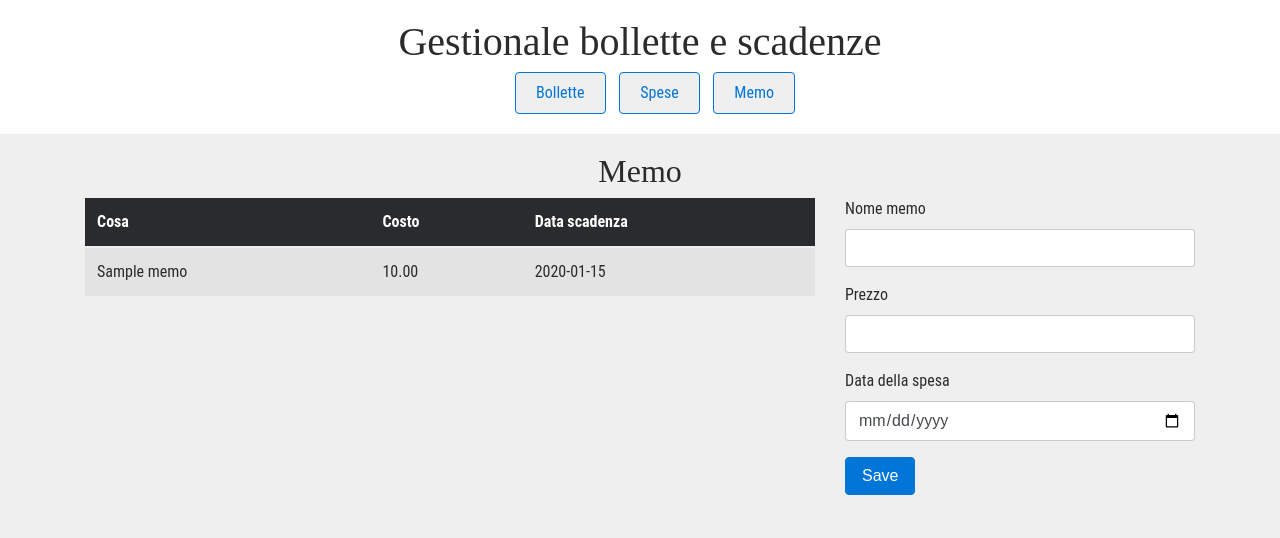
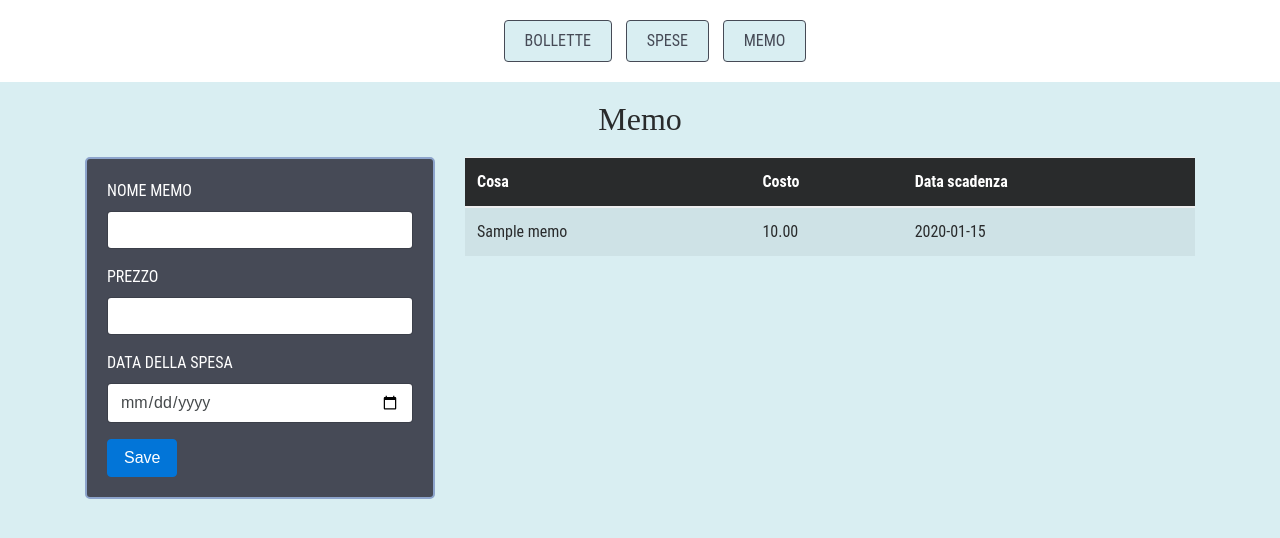
Before and after one commit to protoroto/house-managment, a Django app: page /memo/ in a window 1280 px wide. Shown: the top 538 px of the page. Run offline with Django 3.2, Linux system fonts and the light colour scheme; tables that the repository leaves empty hold one stand-in row (values such as "Sample post"); some libraries are stand-ins or nearby versions.

Commit message:
Fix styles and templates

```diff
--- a/deadlines/static/styles.css
+++ b/deadlines/static/styles.css
@@ -1 +1 @@
-body{font-family:'Roboto Condensed', sans-serif;background:#efefef}h1,h2,h3,h4,h5,h6{font-family:'Montserrat', serif}h2{text-align:center}header{padding:20px;margin-bottom:20px;background:white}.main-menu{text-align:center;list-style:none;margin-bottom:0}.main-menu--item{display:inline-block;margin-right:10px}.main-menu--item a{color:#0275d8;text-decoration:none;background:#efefef;padding:10px 20px}.main-menu--item:hover a{background:#0275d8;color:white}
+body{font-family:'Roboto Condensed', sans-serif;background:#d9eef2}h1,h2,h3,h4,h5,h6{font-family:'Montserrat', serif}h1,h2{margin-bottom:20px}h2{text-align:center}header{padding:20px;margin-bottom:20px;background:#fff}.main-menu{text-align:center;list-style:none;margin-bottom:0}.main-menu--item{display:inline-block;margin-right:10px;text-transform:uppercase}.main-menu--item a{color:#464a56;border-color:#464a56;text-decoration:none;background:#d9eef2;padding:10px 20px}.main-menu--item:hover a{background:#8da4cc;color:#fff}.add-form{padding:20px;background:#464a56;color:#fff;border-radius:5px;border:2px solid #8da4cc;text-transform:uppercase}.help-block{background:#c55151;display:block;border-radius:0 0 5px 5px;padding:5px 15px 5px;color:#fff;margin-top:-2px}
--- a/house_management/templates/base.html
+++ b/house_management/templates/base.html
@@ -15,9 +15,6 @@
         <header>
             <div class="container">
                 <div class="row">
-                    <div class="col-sm-12">
-                        <h1 class="text-center">Gestionale bollette e scadenze<h1>
-                    </div>
                     <div class="col-sm-12">
                         <ul class="main-menu">
                             <li class="main-menu--item"><a class="btn btn-primary" href="{% url 'bills' %}">Bollette</a></li>
--- a/house_management/templates/deadlines/memo.html
+++ b/house_management/templates/deadlines/memo.html
@@ -8,6 +8,13 @@
 <div class="row">
 	<div class="col-sm-12">
 		<h2>Memo</h2>
+	</div>
+	<div class="col-sm-4">
+		<form class="add-form" action="" method="post">
+		    {% csrf_token %}
+		    {% render_form serializer template_pack='rest_framework/vertical' %}
+		    <button type="submit" class="btn btn-primary">Save</button>
+		</form>
 	</div>
 	<div class="col-sm-8">
 		<table class="table table-hover table-striped">
@@ -33,12 +40,5 @@
 			</tbody>
 		</table>
 	</div>
-	<div class="col-sm-4">
-		<form action="" method="post">
-		    {% csrf_token %}
-		    {% render_form serializer template_pack='rest_framework/vertical' %}
-		    <button type="submit" class="btn btn-primary">Save</button>
-		</form>
-	</div>
 </div>
 {% endblock %}
--- a/styles/styles.scss
+++ b/styles/styles.scss
@@ -1,10 +1,25 @@
+$blue-light: #d9eef2;
+$blue: #8da4cc;
+$blue-dark: #464a56;
+$white: #ffffff;
+$red: #c55151;
+$yellow: #d6c944;
+
+$gutter: 20px;
+
+
 body {
     font-family: 'Roboto Condensed', sans-serif;
-    background: #efefef;
+    background: $blue-light;
 }
 
 h1, h2, h3, h4, h5, h6 {
     font-family: 'Montserrat', serif;
+}
+
+h1,
+h2 {
+	margin-bottom: $gutter;
 }
 
 h2 {
@@ -12,9 +27,9 @@ h2 {
 }
 
 header {
-	padding: 20px;
-	margin-bottom: 20px;
-	background: white;
+	padding: $gutter;
+	margin-bottom: $gutter;
+	background: $white;
 }
 
 .main-menu {
@@ -25,20 +40,40 @@ header {
 
 .main-menu--item {
 	display: inline-block;
-	margin-right: 10px;
+	margin-right: $gutter / 2;
+	text-transform: uppercase;
 
 	a {
-		color: #0275d8;
+		color: $blue-dark;
+		border-color: $blue-dark;
 		text-decoration: none;
-		background: #efefef;
-		padding: 10px 20px;
+		background: $blue-light;
+		padding: $gutter / 2 $gutter;
 	}
 
 	&:hover {
 
 		a {
-			background: #0275d8;
-			color: white;
+			background: $blue;
+			color: $white;
 		}
 	}
 }
+
+.add-form {
+	padding: $gutter;
+	background: $blue-dark;
+	color: $white;
+	border-radius: $gutter / 4;
+	border: 2px solid $blue;
+	text-transform: uppercase;
+}
+
+.help-block {
+	background: $red;
+    display: block;
+    border-radius: 0 0 $gutter / 4 $gutter / 4;
+    padding: $gutter / 4 15px $gutter / 4;
+    color: $white;
+    margin-top: -2px;
+}
```
Also changed, not shown: house_management/templates/deadlines/bills.html (+7 -7 lines), house_management/templates/deadlines/expenses.html (+7 -7 lines).
